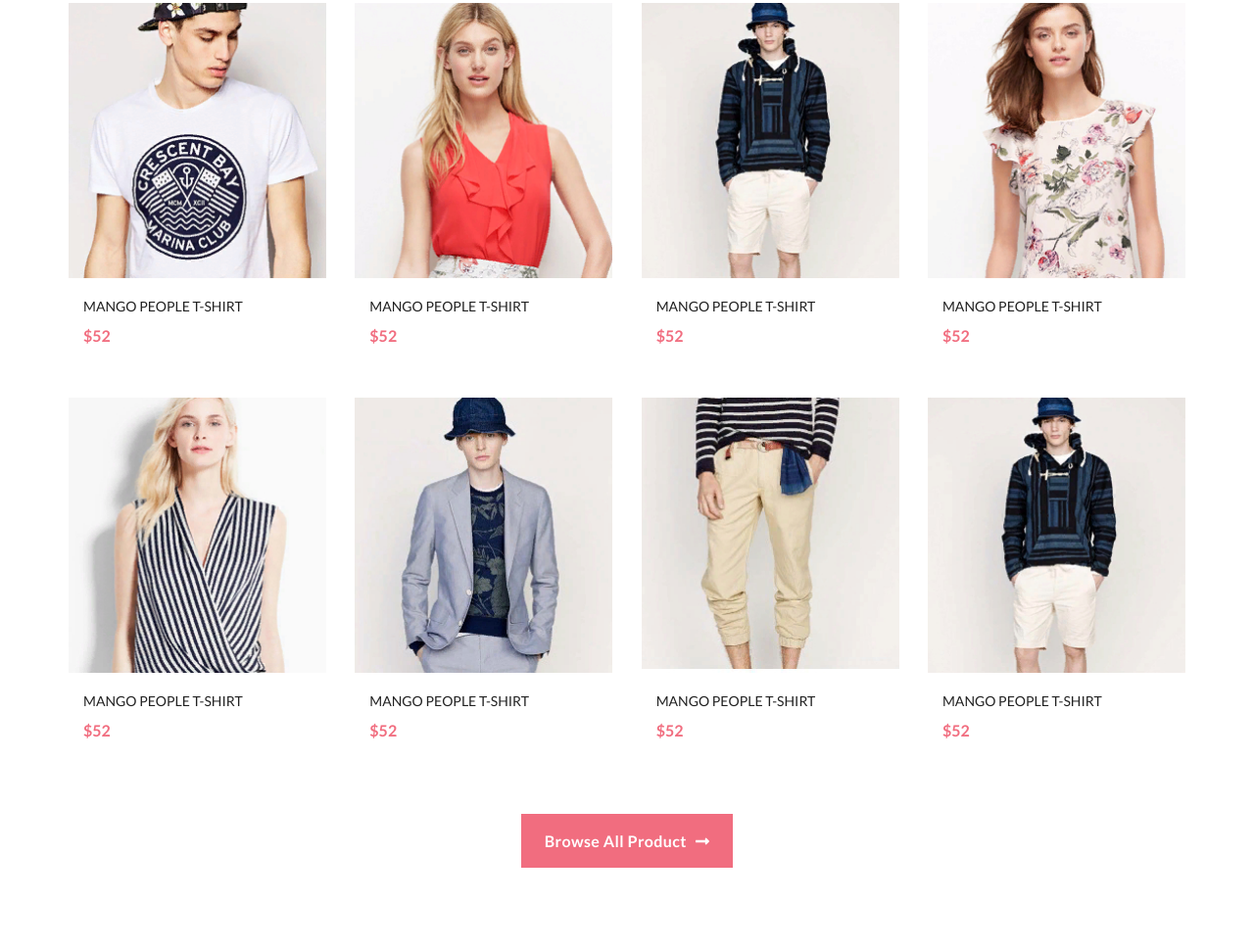
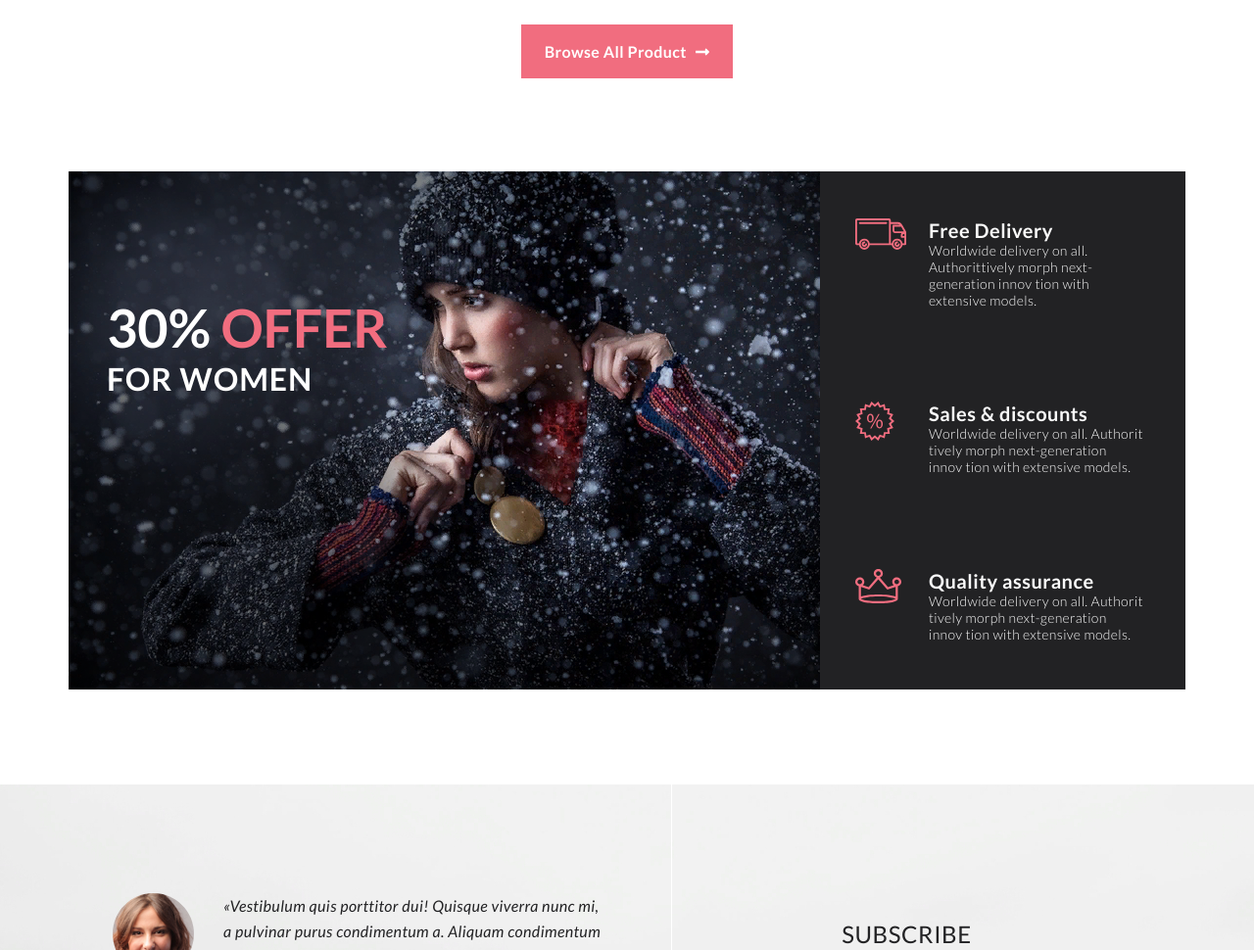
Before and after one commit to supervoron1/theBrand, a plain HTML site: page public/index.html in a window 1280 px wide. Shown: the part 1913-2883 px from the top of the page at 98% size. Drawn offline with nearby package versions, Linux system fonts and the light colour scheme; a script that the page names is missing.

Commit message:
new render start in index.html

```diff
--- a/public/index.html
+++ b/public/index.html
@@ -16,6 +16,7 @@
 </head>
 
 <body>
+<div id="app">
 <div class="wrapper">
     <div class="content">
         <header class="header">
@@ -396,86 +397,86 @@
                     week</p>
             </div>
             <div class="product-box container">
-                <div class="product">
-                    <a href="product.html"><img class="product__img" src="img/item_2.jpg"
-                                                alt="product_pic"></a>
-                    <div class="product__text">
-                        <a href="product.html" class="product__name">Mango People T-shirt</a>
-                        <p class="product__price">$52</p>
-                    </div>
-                    <a href="#" class="product__add"><img src="img/cart_mini.svg" alt="cart"
-                                                          class="product__add_img">Add to&nbsp;Cart</a>
-                </div>
-                <div class="product">
-                    <a href="product.html"><img class="product__img" src="img/item_3.jpg"
-                                                alt="product_pic"></a>
-                    <div class="product__text">
-                        <a href="product.html" class="product__name">Mango People T-shirt</a>
-                        <p class="product__price">$52</p>
-                    </div>
-                    <a href="#" class="product__add"><img src="img/cart_mini.svg" alt="cart"
-                                                          class="product__add_img">Add to&nbsp;Cart</a>
-                </div>
-                <div class="product">
-                    <a href="product.html"><img class="product__img" src="img/item_9.jpg"
-                                                alt="product_pic"></a>
-                    <div class="product__text">
-                        <a href="product.html" class="product__name">Mango People T-shirt</a>
-                        <p class="product__price">$52</p>
-                    </div>
-                    <a href="#" class="product__add"><img src="img/cart_mini.svg" alt="cart"
-                                                          class="product__add_img">Add to&nbsp;Cart</a>
-                </div>
-                <div class="product">
-                    <a href="product.html"><img class="product__img" src="img/item_5.jpg"
-                                                alt="product_pic"></a>
-                    <div class="product__text">
-                        <a href="product.html" class="product__name">Mango People T-shirt</a>
-                        <p class="product__price">$52</p>
-                    </div>
-                    <a href="#" class="product__add"><img src="img/cart_mini.svg" alt="cart"
-                                                          class="product__add_img">Add to&nbsp;Cart</a>
-                </div>
-                <div class="product">
-                    <a href="product.html"><img class="product__img" src="img/item_6.jpg"
-                                                alt="product_pic"></a>
-                    <div class="product__text">
-                        <a href="product.html" class="product__name">Mango People T-shirt</a>
-                        <p class="product__price">$52</p>
-                    </div>
-                    <a href="#" class="product__add"><img src="img/cart_mini.svg" alt="cart"
-                                                          class="product__add_img">Add to&nbsp;Cart</a>
-                </div>
-                <div class="product">
-                    <a href="product.html"><img class="product__img" src="img/item_7.jpg"
-                                                alt="product_pic"></a>
-                    <div class="product__text">
-                        <a href="product.html" class="product__name">Mango People T-shirt</a>
-                        <p class="product__price">$52</p>
-                    </div>
-                    <a href="#" class="product__add"><img src="img/cart_mini.svg" alt="cart"
-                                                          class="product__add_img">Add to&nbsp;Cart</a>
-                </div>
-                <div class="product">
-                    <a href="product.html"><img class="product__img" src="img/item_8.jpg"
-                                                alt="product_pic"></a>
-                    <div class="product__text">
-                        <a href="product.html" class="product__name">Mango People T-shirt</a>
-                        <p class="product__price">$52</p>
-                    </div>
-                    <a href="#" class="product__add"><img src="img/cart_mini.svg" alt="cart"
-                                                          class="product__add_img">Add to&nbsp;Cart</a>
-                </div>
-                <div class="product">
-                    <a href="product.html"><img class="product__img" src="img/item_9.jpg"
-                                                alt="product_pic"></a>
-                    <div class="product__text">
-                        <a href="product.html" class="product__name">Mango People T-shirt</a>
-                        <p class="product__price">$52</p>
-                    </div>
-                    <a href="#" class="product__add"><img src="img/cart_mini.svg" alt="cart"
-                                                          class="product__add_img">Add to&nbsp;Cart</a>
-                </div>
+<!--                <div class="product">-->
+<!--                    <a href="product.html"><img class="product__img" src="img/item_2.jpg"-->
+<!--                                                alt="product_pic"></a>-->
+<!--                    <div class="product__text">-->
+<!--                        <a href="product.html" class="product__name">Mango People T-shirt</a>-->
+<!--                        <p class="product__price">$52</p>-->
+<!--                    </div>-->
+<!--                    <a href="#" class="product__add"><img src="img/cart_mini.svg" alt="cart"-->
+<!--                                                          class="product__add_img">Add to&nbsp;Cart</a>-->
+<!--                </div>-->
+<!--                <div class="product">-->
+<!--                    <a href="product.html"><img class="product__img" src="img/item_3.jpg"-->
+<!--                                                alt="product_pic"></a>-->
+<!--                    <div class="product__text">-->
+<!--                        <a href="product.html" class="product__name">Mango People T-shirt</a>-->
+<!--                        <p class="product__price">$52</p>-->
+<!--                    </div>-->
+<!--                    <a href="#" class="product__add"><img src="img/cart_mini.svg" alt="cart"-->
+<!--                                                          class="product__add_img">Add to&nbsp;Cart</a>-->
+<!--                </div>-->
+<!--                <div class="product">-->
+<!--                    <a href="product.html"><img class="product__img" src="img/item_9.jpg"-->
+<!--                                                alt="product_pic"></a>-->
+<!--                    <div class="product__text">-->
+<!--                        <a href="product.html" class="product__name">Mango People T-shirt</a>-->
+<!--                        <p class="product__price">$52</p>-->
+<!--                    </div>-->
+<!--                    <a href="#" class="product__add"><img src="img/cart_mini.svg" alt="cart"-->
+<!--                                                          class="product__add_img">Add to&nbsp;Cart</a>-->
+<!--                </div>-->
+<!--                <div class="product">-->
+<!--                    <a href="product.html"><img class="product__img" src="img/item_5.jpg"-->
+<!--                                                alt="product_pic"></a>-->
+<!--                    <div class="product__text">-->
+<!--                        <a href="product.html" class="product__name">Mango People T-shirt</a>-->
+<!--                        <p class="product__price">$52</p>-->
+<!--                    </div>-->
+<!--                    <a href="#" class="product__add"><img src="img/cart_mini.svg" alt="cart"-->
+<!--                                                          class="product__add_img">Add to&nbsp;Cart</a>-->
+<!--                </div>-->
+<!--                <div class="product">-->
+<!--                    <a href="product.html"><img class="product__img" src="img/item_6.jpg"-->
+<!--                                                alt="product_pic"></a>-->
+<!--                    <div class="product__text">-->
+<!--                        <a href="product.html" class="product__name">Mango People T-shirt</a>-->
+<!--                        <p class="product__price">$52</p>-->
+<!--                    </div>-->
+<!--                    <a href="#" class="product__add"><img src="img/cart_mini.svg" alt="cart"-->
+<!--                                                          class="product__add_img">Add to&nbsp;Cart</a>-->
+<!--                </div>-->
+<!--                <div class="product">-->
+<!--                    <a href="product.html"><img class="product__img" src="img/item_7.jpg"-->
+<!--                                                alt="product_pic"></a>-->
+<!--                    <div class="product__text">-->
+<!--                        <a href="product.html" class="product__name">Mango People T-shirt</a>-->
+<!--                        <p class="product__price">$52</p>-->
+<!--                    </div>-->
+<!--                    <a href="#" class="product__add"><img src="img/cart_mini.svg" alt="cart"-->
+<!--                                                          class="product__add_img">Add to&nbsp;Cart</a>-->
+<!--                </div>-->
+<!--                <div class="product">-->
+<!--                    <a href="product.html"><img class="product__img" src="img/item_8.jpg"-->
+<!--                                                alt="product_pic"></a>-->
+<!--                    <div class="product__text">-->
+<!--                        <a href="product.html" class="product__name">Mango People T-shirt</a>-->
+<!--                        <p class="product__price">$52</p>-->
+<!--                    </div>-->
+<!--                    <a href="#" class="product__add"><img src="img/cart_mini.svg" alt="cart"-->
+<!--                                                          class="product__add_img">Add to&nbsp;Cart</a>-->
+<!--                </div>-->
+<!--                <div class="product">-->
+<!--                    <a href="product.html"><img class="product__img" src="img/item_9.jpg"-->
+<!--                                                alt="product_pic"></a>-->
+<!--                    <div class="product__text">-->
+<!--                        <a href="product.html" class="product__name">Mango People T-shirt</a>-->
+<!--                        <p class="product__price">$52</p>-->
+<!--                    </div>-->
+<!--                    <a href="#" class="product__add"><img src="img/cart_mini.svg" alt="cart"-->
+<!--                                                          class="product__add_img">Add to&nbsp;Cart</a>-->
+<!--                </div>-->
             </div>
             <div class="browse-products">
                 <a href="product.html" class="browse-button">Browse All Product<i
@@ -635,7 +636,8 @@
         </div>
     </footer>
 </div>
-<!--<script defer src="https://use.fontawesome.com/releases/v5.7.2/js/all.js"-->
+</div>
+    <!--<script defer src="https://use.fontawesome.com/releases/v5.7.2/js/all.js"-->
 <!--        integrity="sha384-0pzryjIRos8mFBWMzSSZApWtPl/5++eIfzYmTgBBmXYdhvxPc+XcFEk+zJwDgWbP"-->
 <!--        crossorigin="anonymous"></script>-->
 <script src="https://cdn.jsdelivr.net/npm/vue/dist/vue.js"></script>
```
